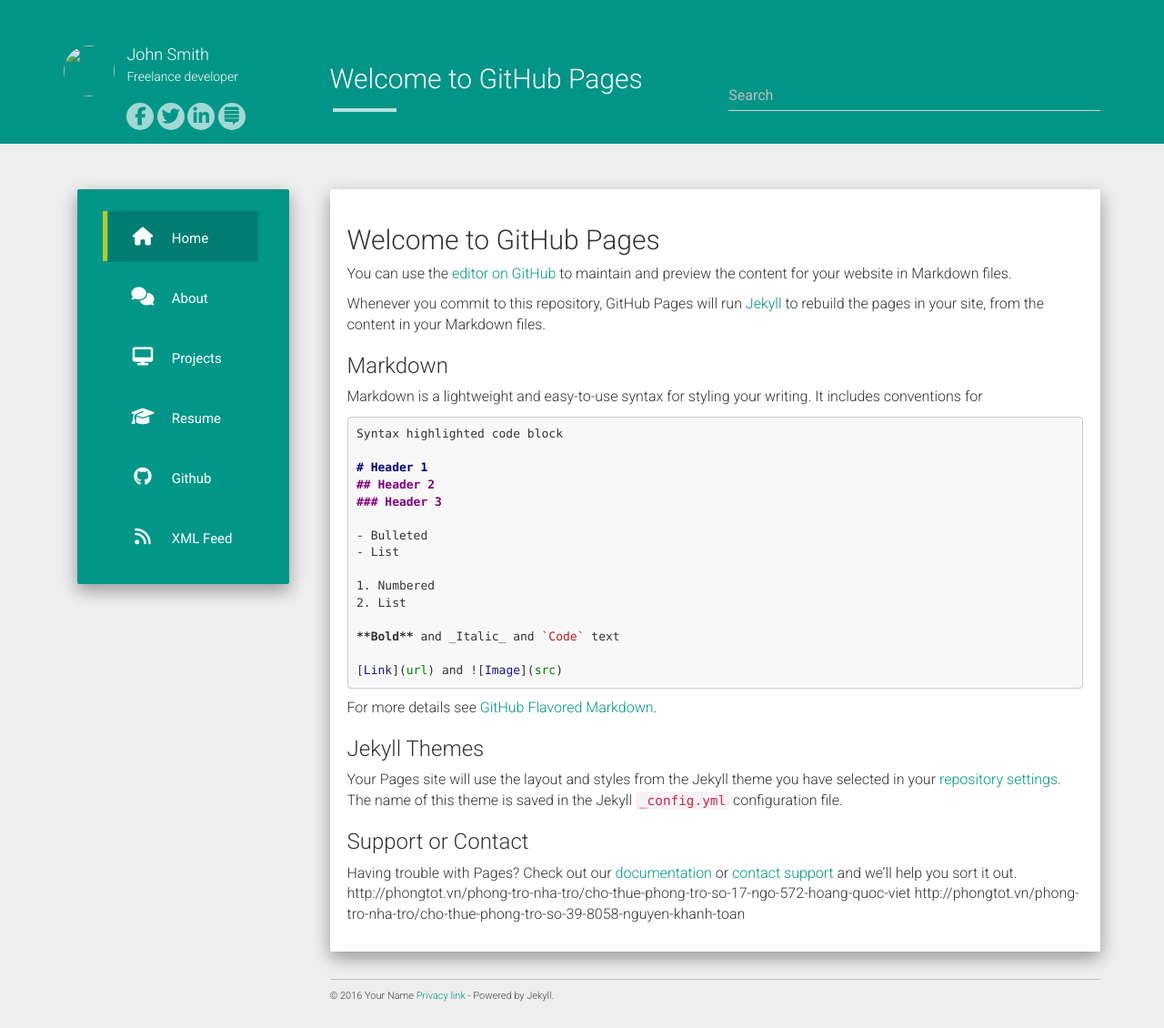
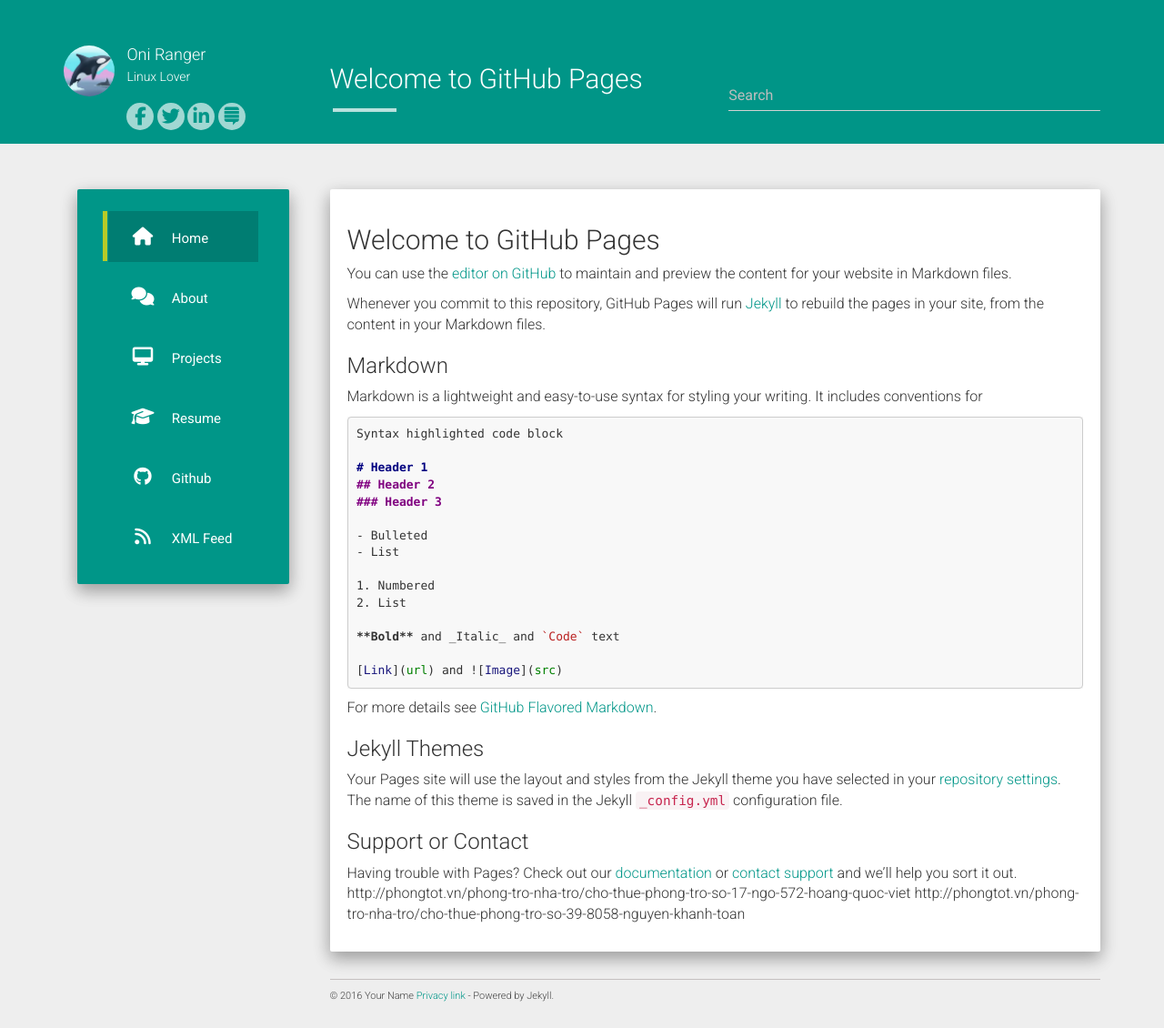
Before and after one commit to ita93/ita93.github.io, a Jekyll site: the page built from index.md, in a window 1280 px wide. Shown: the whole page at 91% size. Built offline with Jekyll 4.4.1, drawn with Linux system fonts in a browser that asks for light colours; nearby versions of some CDN libraries; our own code applies the rules of GitHub Pages for plain Markdown files; the list of posts is cut into pages by our own code.

Commit message:
Edit avatar

```diff
--- a/_config.yml
+++ b/_config.yml
@@ -1,16 +1,16 @@
-title: John Smith
+title: Oni - A Linux Lover
 description: My Personal Blog
-author: John Smith
-logo: /hcz-jekyll-blog/static/img/avatar.png
-github: https://github.com/codeasashu
-about: Freelance developer
+author: Oni Ranger
+logo: images/avatar.jpeg
+github: https://github.com/ita93
+about: Linux Lover
 
 baseurl: ""
 url: ""
 
 allowsearch: true
 
-disqus_shortname: aboutashu
+disqus_shortname: Phi Nguyen Dinh
 google_analytics: UA-72862926-1
 
 share:
```
Also changed, not shown: images/avatar.jpeg (added).
